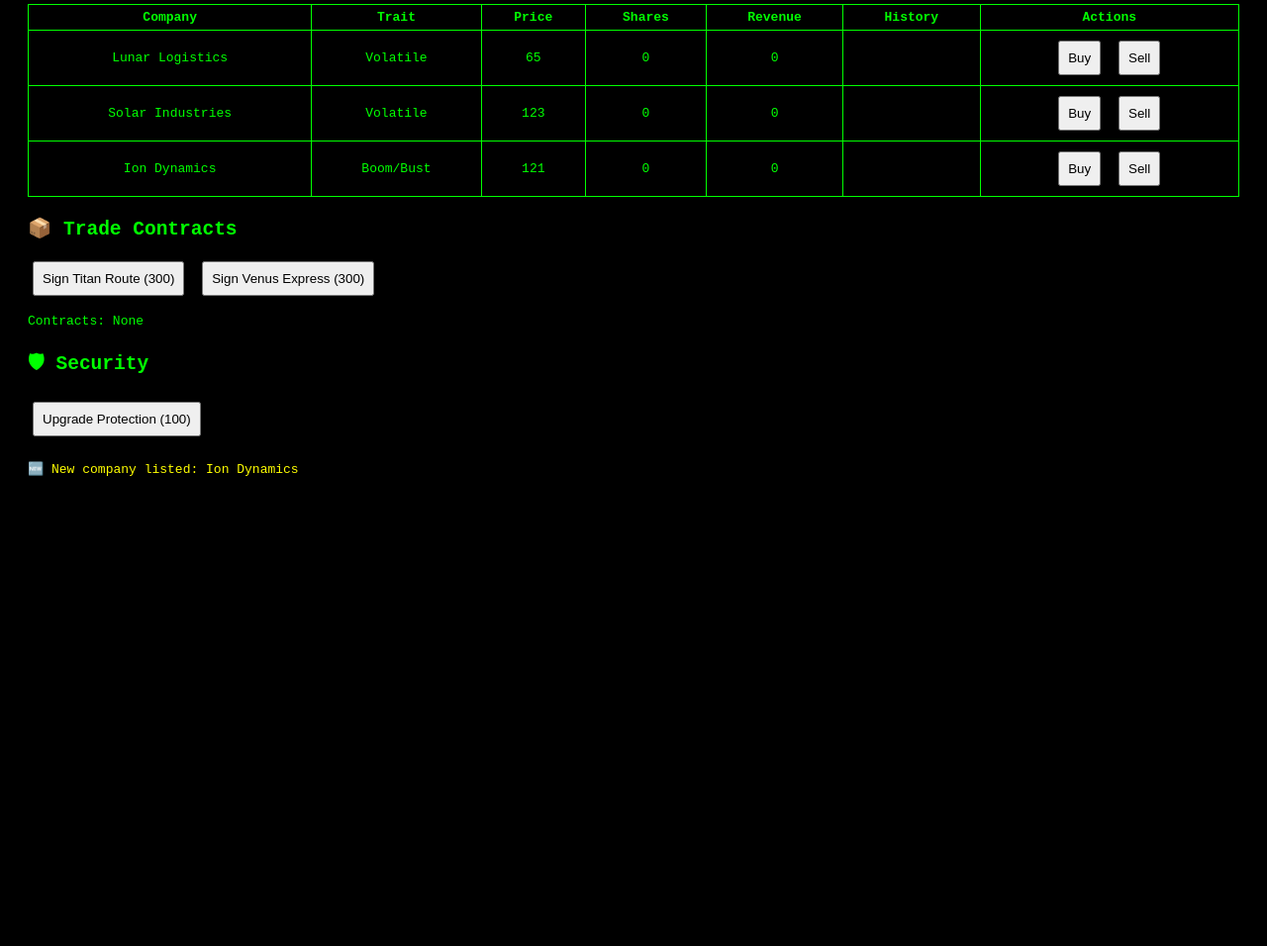
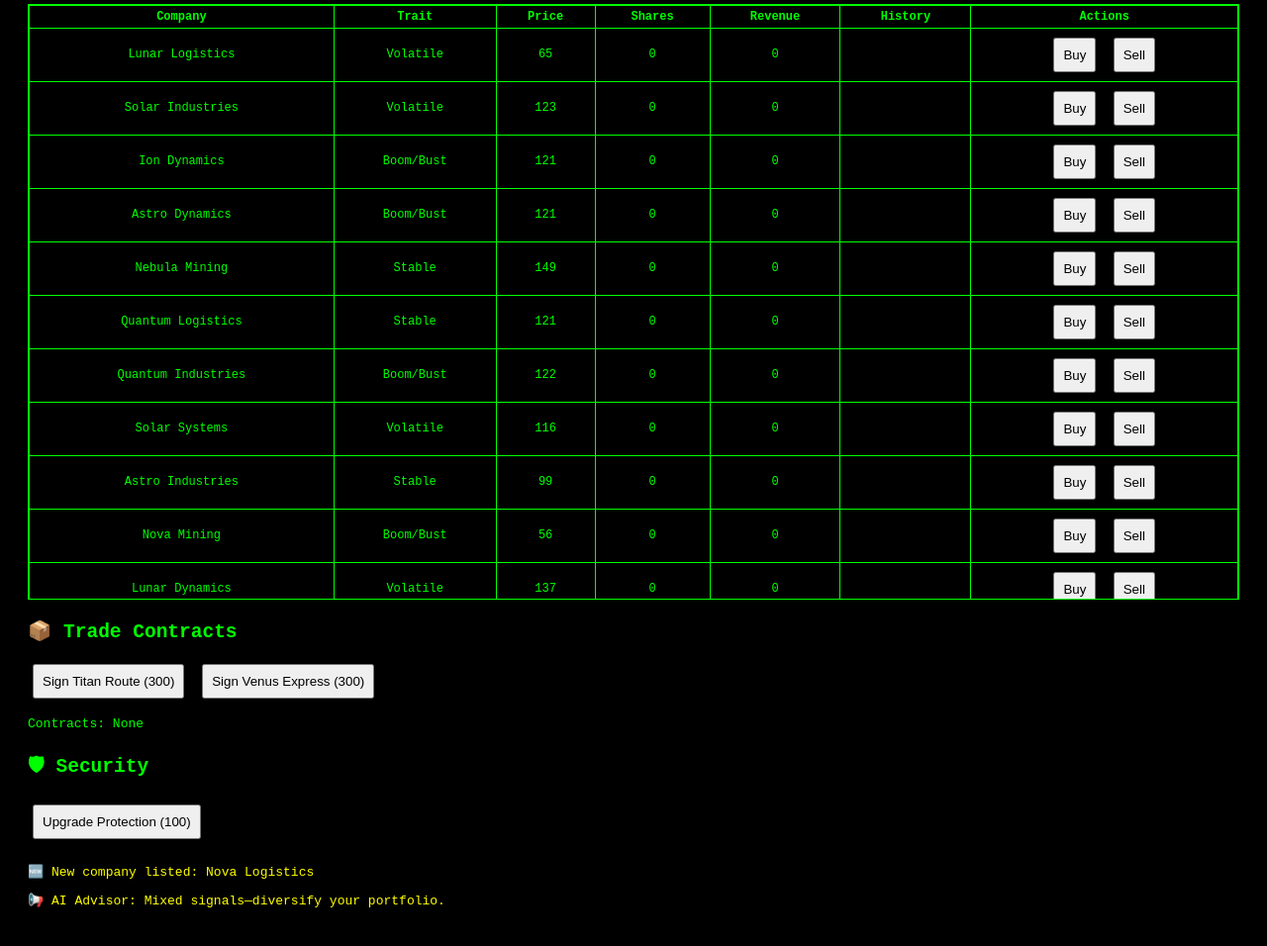
Before and after one commit to punksoup/matiu, a plain HTML site: page GIS.html in a window 1280 px wide. Shown: the part 222-1178 px from the top of the page at 99% size. Before the commit the page ends 800 px from the top, so only its background shows below. Drawn offline with Linux system fonts and the light colour scheme.

Commit message:
Update GIS.html

```diff
--- a/GIS.html
+++ b/GIS.html
@@ -2,14 +2,15 @@
 <html lang="en">
 <head>
   <meta charset="UTF-8" />
-  <title>Galactic Investment Strategy V0.02</title>
+  <title>Galactic Investment Strategy</title>
   <style>
     body { background: #000; color: #0f0; font-family: monospace; padding: 20px; }
     .section { margin-bottom: 20px; }
     button { padding: 8px; margin: 5px; }
-    table { border-collapse: collapse; width: 100%; }
-    th, td { border: 1px solid #0f0; padding: 5px; text-align: center; }
+    table { border-collapse: collapse; width: 100%; font-size: 12px; }
+    th, td { border: 1px solid #0f0; padding: 4px; text-align: center; }
     .log { color: #ff0; }
+    #stockTableContainer { max-height: 600px; overflow-y: auto; border: 1px solid #0f0; }
   </style>
 </head>
 <body>
@@ -23,12 +24,14 @@
 
   <div class="section">
     <h2>📈 Stock Market</h2>
+    <div id="stockTableContainer">
       <table>
         <thead>
           <tr><th>Company</th><th>Trait</th><th>Price</th><th>Shares</th><th>Revenue</th><th>History</th><th>Actions</th></tr>
         </thead>
         <tbody id="stockTable"></tbody>
       </table>
+    </div>
   </div>
 
   <div class="section">
@@ -45,6 +48,7 @@
 
   <div class="section">
     <p class="log" id="log"></p>
+    <p class="log" id="news"></p>
   </div>
 
   <script>
@@ -89,6 +93,25 @@
       return history.slice(-10).map(val => val > 0 ? '+' : val < 0 ? '-' : '.').join('');
     }
 
+    function generateNewsHeadline() {
+      let totalRevenue = 0;
+      let boomCount = 0;
+      let bustCount = 0;
+
+      for (let name in stocks) {
+        const r = stocks[name].revenue;
+        totalRevenue += r;
+        if (r > 10) boomCount++;
+        if (r < -10) bustCount++;
+      }
+
+      if (totalRevenue > 100) return "📢 AI Advisor: Market surging—consider aggressive buys.";
+      if (totalRevenue < -100) return "📢 AI Advisor: Market downturn—consider selling volatile assets.";
+      if (boomCount > bustCount) return "📢 AI Advisor: Tech sectors booming—watch for spikes.";
+      if (bustCount > boomCount) return "📢 AI Advisor: Mining sectors struggling—expect dips.";
+      return "📢 AI Advisor: Mixed signals—diversify your portfolio.";
+    }
+
     function updateUI() {
       document.getElementById('sol').textContent = sol;
       document.getElementById('credits').textContent = credits;
@@ -116,6 +139,7 @@
       }
 
       document.getElementById('contracts').textContent = contracts.join(', ') || 'None';
+      document.getElementById('news').textContent = generateNewsHeadline();
     }
 
     function buy(name) {
@@ -204,7 +228,7 @@
     }
 
     function removeDeadCompanies() {
-      for (let name in Object.keys(stocks)) {
+      for (let name of Object.keys(stocks)) {
         if (stocks[name].price <= 0) {
           delete stocks[name];
           delete portfolio[name];
@@ -234,11 +258,13 @@
       document.getElementById('log').textContent = msg;
     }
 
+    // Initialize game with 21 companies
+    for (let i = 0; i < 21; i++) {
       generateCompany();
-    generateCompany();
-    generateCompany();
+    }
+
     updateUI();
-    setInterval(nextSol, 3000); // 1 sol = 3 seconds
+    setInterval(nextSol, 15000); // 1 sol = 15 seconds
   </script>
 </body>
 </html>
```
Lines whose indentation alone changed are shown as unchanged.
